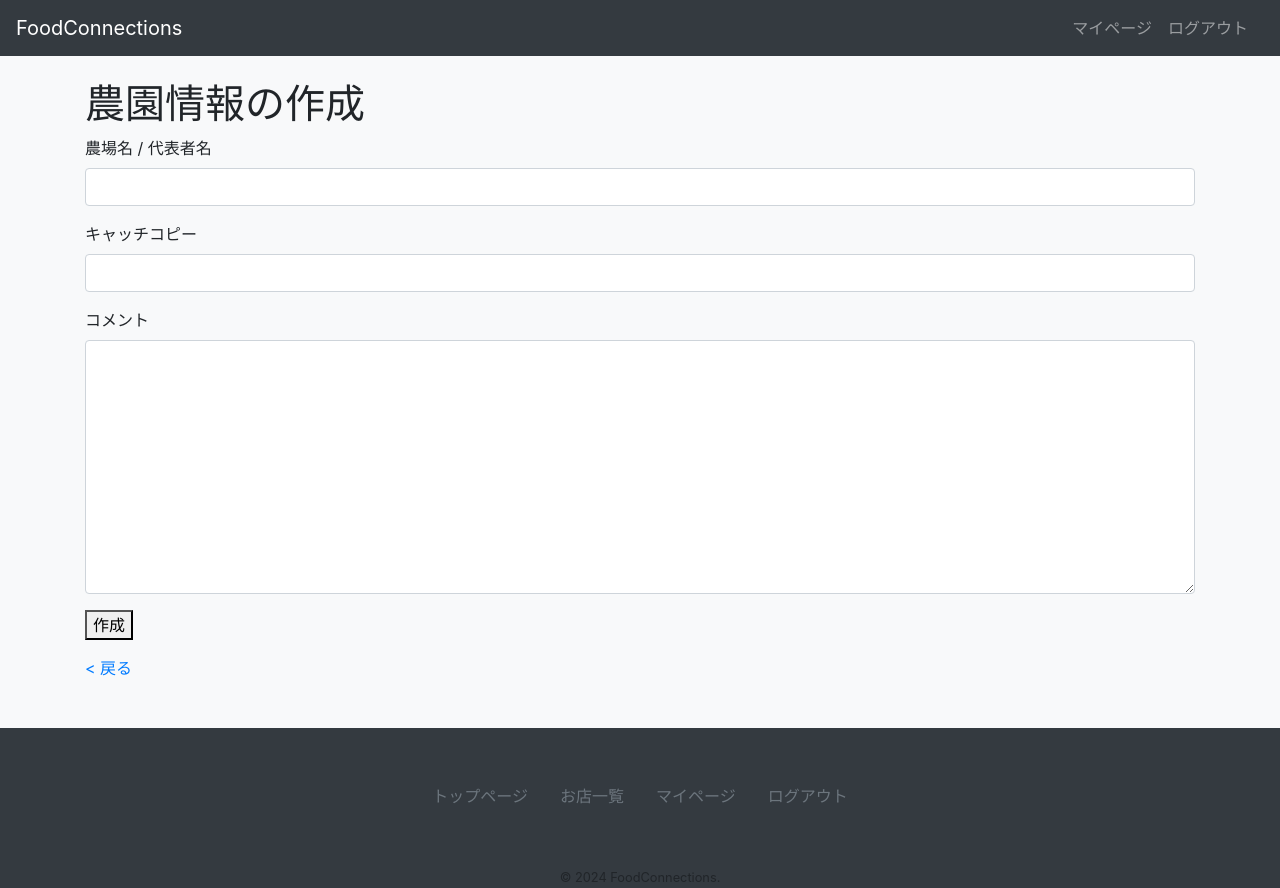
After one commit to NaoyaTAKEI04/FoodConnections, a Django app: page /foodconnections/farmer_edit/ in a window 1280 px wide. The commit adds this page. Run offline with Django 3.2, Linux system fonts and the light colour scheme; the visitor is signed in with stand-in values (Sample User, id 1); data comes from the database, SQL or seed files in the repository; some libraries are stand-ins or nearby versions.

Commit message:
Add: 農園情報の作成・編集フォームの作成

```diff
--- a/foodconnections/forms.py
+++ b/foodconnections/forms.py
@@ -1,6 +1,6 @@
 from django import forms
 from django.forms import ModelForm
-from .models import Restaurant, Review
+from .models import Restaurant, Review, Farmer
 from users.models import CustomUser
 
 class RestaurantForm(forms.ModelForm):
@@ -63,3 +63,9 @@ class ProfileEditForm(forms.ModelForm):
     class Meta:
         model = CustomUser
         fields = ['username', 'email', 'profile_image']
+
+""" 農園情報の作成フォーム """
+class FarmerForm(forms.ModelForm):
+    class Meta:
+        model = Farmer
+        fields = ['farm_name','catchphrase','comment']
--- a/foodconnections/models.py
+++ b/foodconnections/models.py
@@ -12,10 +12,10 @@ class Category(models.Model):
 
 """ 農家モデル """
 class Farmer(models.Model):
-    farmer = models.ForeignKey(CustomUser, on_delete=models.CASCADE, verbose_name='農家ユーザー')
-    farm_name = models.CharField(verbose_name='農場名', max_length=50, blank=True)
-    catchphrase = models.CharField(verbose_name='キャッチコピー', max_length=30, blank=False, null=True)
-    comment = models.TextField(verbose_name='コメント', max_length=250, blank=False)
+    farmer = models.OneToOneField(CustomUser, on_delete=models.CASCADE, verbose_name='農家ユーザー', related_name='farmer_profile')
+    farm_name = models.CharField(verbose_name='農場名 / 代表者名', max_length=50, blank=True, null=True)
+    catchphrase = models.CharField(verbose_name='キャッチコピー', max_length=30, blank=True, null=True)
+    comment = models.TextField(verbose_name='コメント', max_length=250, blank=True, null=True)
 
     def __str__(self):
         return self.farmer.username
--- a/foodconnections/urls.py
+++ b/foodconnections/urls.py
@@ -14,5 +14,6 @@ urlpatterns = [
     path('<int:pk>/review_delete/', views.ReviewDeleteView.as_view(), name='review_delete'),
     path('search/', views.SearchResultsView.as_view(), name='search_results'),
     path('my_page/', views.MyPageView.as_view(), name='my_page'),
-    path('profile_edit', views.ProfileEditView.as_view(), name='profile_edit'),
+    path('profile_edit/', views.ProfileEditView.as_view(), name='profile_edit'),
+    path('farmer_edit/', views.FarmerEditView.as_view(), name='farmer_edit'),
 ]
--- a/foodconnections/views.py
+++ b/foodconnections/views.py
@@ -1,7 +1,7 @@
 from django.views import generic, View
 from .models import Category, Restaurant, Review, Farmer
 from users.models import CustomUser
-from .forms import ReviewForm, SearchForm, RestaurantForm, ProfileEditForm
+from .forms import ReviewForm, SearchForm, RestaurantForm, ProfileEditForm, FarmerForm
 from django.urls import reverse_lazy
 from django.contrib import messages
 from django.db.models import Avg, Q
@@ -9,6 +9,7 @@ from django.shortcuts import get_object_or_404, render
 from django.contrib.auth.mixins import LoginRequiredMixin
 from django.core.exceptions import PermissionDenied
 
+""" トップページの表示 """
 class TopPageView(View):
     template_name = 'foodconnections/top_page.html'
 
@@ -23,6 +24,7 @@ class TopPageView(View):
         }
         return render(request, self.template_name, context)
 
+""" 検索結果の表示 """
 class SearchResultsView(generic.ListView):
     model = Restaurant
     template_name = 'foodconnections/search_results.html'
@@ -47,6 +49,7 @@ class SearchResultsView(generic.ListView):
         context['search_form'] = search_form
         return context
 
+""" 該当カテゴリーの飲食店一覧を表示 """
 class CategoryListView(View):
     template_name = 'foodconnections/category_list.html'
 
@@ -131,6 +134,7 @@ class DetailView(generic.DetailView):
 
         return context
 
+""" レビューの作成 """
 class ReviewCreateView(generic.edit.CreateView):
     model = Review
     form_class = ReviewForm
@@ -144,6 +148,7 @@ class ReviewCreateView(generic.edit.CreateView):
     def get_success_url(self):
         return reverse_lazy('foodconnections:detail', kwargs={'pk': self.kwargs.get('pk')})
 
+""" 飲食店の詳細ページの作成 """
 class CreateView(LoginRequiredMixin, generic.edit.CreateView):
     model = Restaurant
     form_class = RestaurantForm
@@ -156,6 +161,7 @@ class CreateView(LoginRequiredMixin, generic.edit.CreateView):
         messages.success(self.request, f'"{restaurant_name}"を登録しました。') # 新規作成完了時のメッセージ
         return super(CreateView, self).form_valid(form)
 
+""" 飲食店の詳細ページの更新 """
 class UpdateView(generic.edit.UpdateView):
     model = Restaurant
     fields = ['name','address','category','image']
@@ -163,12 +169,13 @@ class UpdateView(generic.edit.UpdateView):
     context_object_name = 'restaurant'
 
     def form_valid(self, form):
-        messages.success(self.request, '編集内容が反映されました。')
+        messages.success(self.request, 'お店の情報が更新されました。')
         return super().form_valid(form)
 
     def get_success_url(self):
         return reverse_lazy('foodconnections:detail', kwargs={'pk':self.object.pk})
 
+""" 飲食店の詳細ページの削除 """
 class DeleteView(generic.DeleteView):
     model = Restaurant
     template_name = 'foodconnections/restaurant_comfirm_delete.html'
@@ -181,6 +188,7 @@ class DeleteView(generic.DeleteView):
         messages.success(self.request, f'"{ shop_name }"を削除しました。')
         return super().delete(request, *args, **kwargs)
 
+""" レビューの削除 """
 class ReviewDeleteView(generic.DeleteView):
     model = Review
     template_name = 'foodconnections/review_comfirm_delete.html'
@@ -191,3 +199,19 @@ class ReviewDeleteView(generic.DeleteView):
         delete_instance = self.get_object()
         messages.success(self.request, 'レビューを削除しました。')
         return super().delete(request, *args, **kwargs)
+
+""" 農園情報の編集 """
+class FarmerEditView(LoginRequiredMixin, generic.edit.UpdateView):
+    model = Farmer
+    form_class = FarmerForm
+    template_name = 'foodconnections/farmer_edit.html'
+    success_url = reverse_lazy('foodconnections:my_page')
+
+    def get_object(self, queryset=None):
+        if not hasattr(self.request.user, 'farmer_profile'): # ユーザーが Farmer プロフィールを持っていない場合は作成する
+            Farmer.objects.create(farmer=self.request.user)
+        return self.request.user.farmer_profile  # ログイン中のユーザーの Farmer プロフィールを取得
+
+    def form_valid(self, form):
+        messages.success(self.request, '農園情報が更新されました。')
+        return super().form_valid(form)
--- /dev/null
+++ b/templates/foodconnections/farmer_edit.html
@@ -0,0 +1,20 @@
+{% extends './base.html' %}
+
+{% load crispy_forms_tags %}
+
+{% block content %}
+
+<h1>農園情報の{{ shop|yesno:'編集,作成' }}</h1>
+
+<form action="" method="post" class="h-adr">
+  {% csrf_token %}
+  <span class="p-country-name" style="display:none;">Japan</span>
+  {{ form | crispy }}
+  <button type="submit" class="submit">{{ shop|yesno:'編集,作成' }}</button>
+</form>
+
+<div class="mt-3">
+<a href="JavaScript:history.back()">&lt; 戻る</a>
+</div>
+
+{% endblock %}
--- a/templates/foodconnections/my_page.html
+++ b/templates/foodconnections/my_page.html
@@ -107,7 +107,7 @@
                         <table class="table table-striped mt-3">
                             <tr>
                                 <td><b>ユーザーID</b></td>
-                                <td>{{ user_info.id }}</td>
+                                <td>{{ farm.id }}</td>
                             </tr>
                             <tr>
                                 <td><b>農園名</b></td>
@@ -123,7 +123,7 @@
                             </tr>
                         </table>
                     {% endfor %}
-                    <a href="#" class="btn btn-primary">編集</a>
+                    <a href="{% url 'foodconnections:farmer_edit' %}" class="btn btn-primary">編集</a>
                 {% else %}
                 <p>農園情報は登録されていません。</p>
                 <a href="#" class="btn btn-primary">農園情報を登録する</a>
```
Also changed, not shown: foodconnections/migrations/0015_auto_20240202_1226.py (added), foodconnections/migrations/0016_auto_20240204_1051.py (added).
